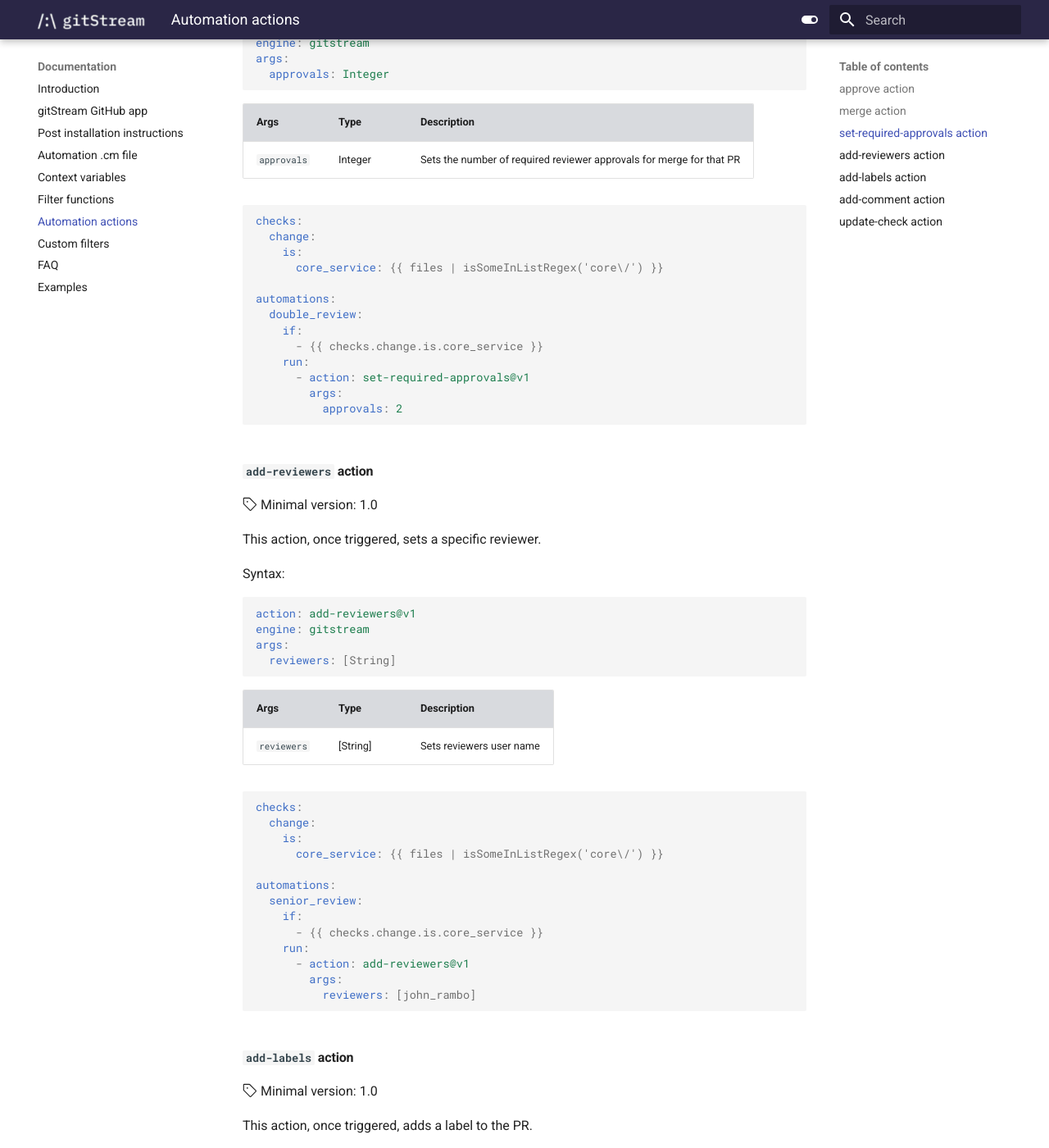
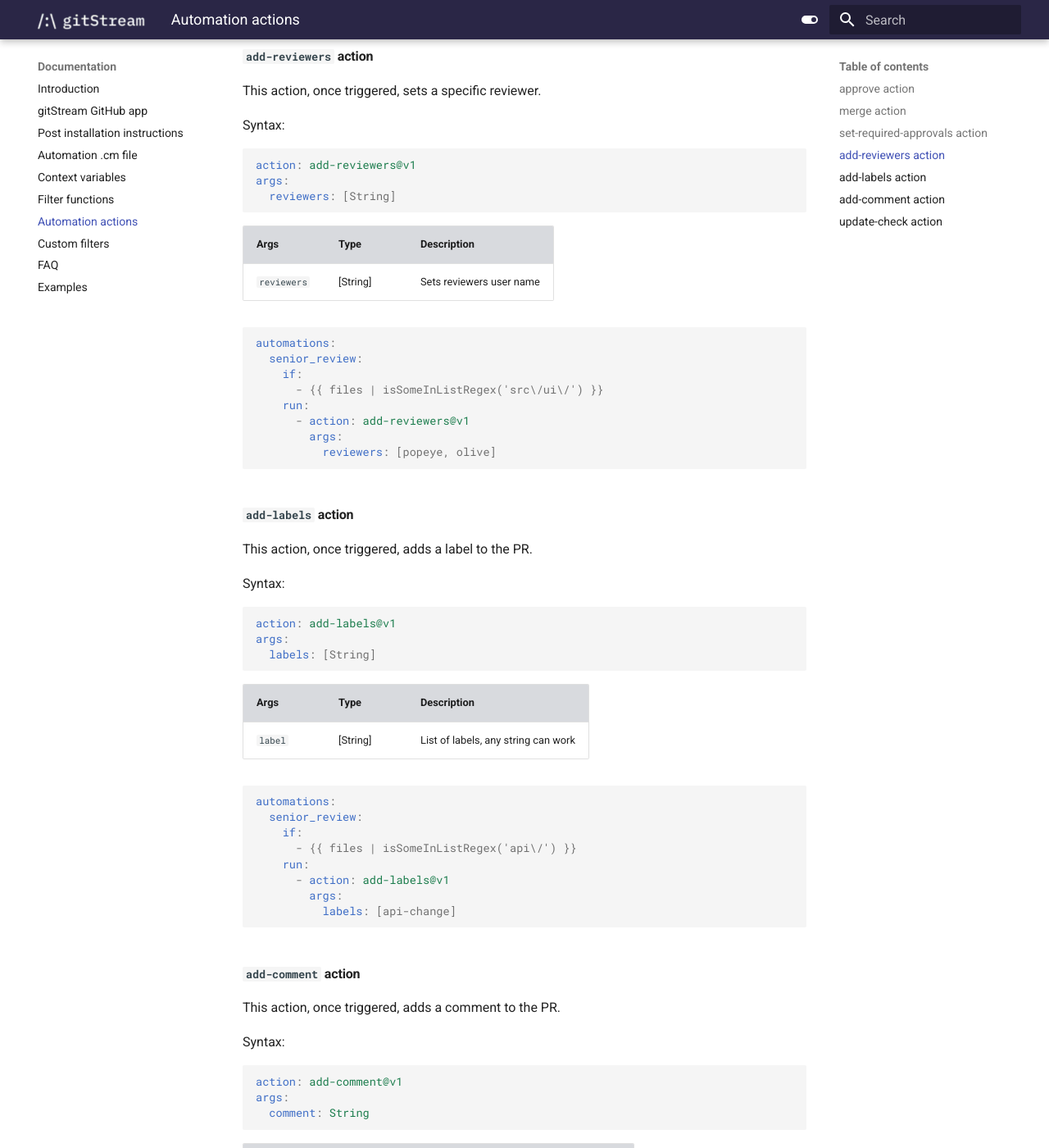
Before and after one commit to lkilpatrick/gitstream-mkdocs, an MkDocs documentation site: the page built from docs/25_gitstream-actions.md, in a window 1280 px wide and 1400 px high, scrolled down 2014 px. Shown: the whole window at 82% size. Built offline with MkDocs 1.6.1 and Material for MkDocs 9.7.7, drawn with Linux system fonts in a browser that asks for light colours; some of the changed text lies outside the part shown.

Commit message:
simplify

````diff
--- a/docs/25_gitstream-actions.md
+++ b/docs/25_gitstream-actions.md
@@ -12,37 +12,27 @@ gitStream executes actions in the order they are listed. If an action result fai
 
 #### `approve` action
 
-:octicons-tag-24: Minimal version: 1.0
-
 This action, once triggered, approves the PR for merge.
 
 Syntax:
 
 ```yaml
 action: approve@v1
-engine: gitstream
 ```
 
 Example:
 
 ```yaml
-checks:
-  filetypes:
-    is:
-      docs: {{ files | allDocs }}
-
 automations:
   small_change:
     if:
-      - {{ checks.filetypes.is.docs }}
+      - {{ source.diff.files | isFormattingChange }}
     run:
       - action: approve@v1
 ```
 
 
 #### `merge` action
-
-:octicons-tag-24: Minimal version: 1.0
 
 This action, once triggered, approve & merge the PR.
 
@@ -52,7 +42,6 @@ Syntax:
 
 ```yaml
 action: merge@v1
-engine: gitstream
 args:
     wait_for_all_checks: Boolean # default: false
     squash_on_merge: Boolean # default: false
@@ -61,25 +50,16 @@ args:
 Example:
 
 ```yaml
-checks:
-  filetypes:
-    is:
-      docs: {{ files | allDocs }}
-
 automations:
   small_change:
     if:
-      - {{ checks.filetypes.is.docs }}
+      - {{ files | allDocs }}
     run:
       - action: merge@v1
-        args:
-          wait_for_all_checks: true
 ```
 
 
 #### `set-required-approvals` action
-
-:octicons-tag-24: Minimal version: 1.0
 
 This action, once triggered, blocks PR merge till the desired reviewers approved the PR. The actions fail the check to prevent the PR for merge.
 
@@ -89,7 +69,6 @@ Syntax:
 
 ```yaml
 action: set-required-approvals@v1
-engine: gitstream
 args:
   approvals: Integer
 ```
@@ -99,15 +78,10 @@ args:
 | `approvals`| Integer   | Sets the number of required reviewer approvals for merge for that PR|
 
 ```yaml
-checks:
-  change:
-    is:
-      core_service: {{ files | isSomeInListRegex('core\/') }}
-
 automations:
   double_review:
     if:
-      - {{ checks.change.is.core_service }}
+      - {{ files | isSomeInListRegex('core\/') }}
     run:
       - action: set-required-approvals@v1
         args:
@@ -116,15 +90,12 @@ automations:
 
 #### `add-reviewers` action
 
-:octicons-tag-24: Minimal version: 1.0
-
 This action, once triggered, sets a specific reviewer.
 
 Syntax:
 
 ```yaml
 action: add-reviewers@v1
-engine: gitstream
 args:
   reviewers: [String]
 ```
@@ -134,24 +105,17 @@ args:
 | `reviewers` | [String]    | Sets reviewers user name |
 
 ```yaml
-checks:
-  change:
-    is:
-      core_service: {{ files | isSomeInListRegex('core\/') }}
-
 automations:
   senior_review:
     if:
-      - {{ checks.change.is.core_service }}
+      - {{ files | isSomeInListRegex('src\/ui\/') }}
     run:
       - action: add-reviewers@v1
         args:
-          reviewers: [john_rambo]
+          reviewers: [popeye, olive]
 ```
 
 #### `add-labels` action
-
-:octicons-tag-24: Minimal version: 1.0
 
 This action, once triggered, adds a label to the PR.
 
@@ -159,7 +123,6 @@ Syntax:
 
 ```yaml
 action: add-labels@v1
-engine: gitstream
 args:
   labels: [String]
 ```
@@ -169,24 +132,17 @@ args:
 | `label`    | [String]  | List of labels, any string can work |
 
 ```yaml
-checks:
-  change:
-    is:
-      core_service: {{ files | isSomeInListRegex('core\/') }}
-
 automations:
   senior_review:
     if:
-      - {{ checks.change.is.core_service }}
+      - {{ files | isSomeInListRegex('api\/') }}
     run:
       - action: add-labels@v1
         args:
-          labels: [core]
+          labels: [api-change]
 ```
 
 #### `add-comment` action
-
-:octicons-tag-24: Minimal version: 1.0
 
 This action, once triggered, adds a comment to the PR.
 
@@ -194,7 +150,6 @@ Syntax:
 
 ```yaml
 action: add-comment@v1
-engine: gitstream
 args:
   comment: String
 ```
@@ -204,15 +159,10 @@ args:
 | `comment`  | String    | Sets the comment, markdown is supported |
 
 ```yaml
-checks:
-  change:
-    is:
-      core_service: {{ files | isSomeInListRegex('core\/') }}
-
 automations:
   senior_review:
     if:
-      - {{ checks.change.is.core_service }}
+      - {{ files | isSomeInListRegex('core\/') }}
     run:
       - action: add-comment@v1
         args:
@@ -223,15 +173,12 @@ automations:
 
 ####  `update-check` action
 
-:octicons-tag-24: Minimal version: 1.0
-
 Used to workaround unnecessary checks, this action, update the defined check with the defined status if all conditions pass.
 
 Syntax:
 
 ```yaml
 action: update-check@v1
-engine: gitstream
 args:
   checkName: cypress-e2e
   status: completed
@@ -244,15 +191,10 @@ args:
 
 
 ```yaml
-checks:
-  content:
-    is:
-      assets_only: {{ files | isEveryInListRegex('.*.png$|.*.jpg$|.*.svg$|.*\.css$') }}
-
 automations:
   senior_review:
     if:
-      - {{ checks.content.is.assets_only }}
+      - {{ files | isEveryInListRegex('.*.png$|.*.jpg$|.*.svg$|.*\.css$') }}
     run:
       - action : update-check@v1
         args:
````
Also changed, not shown: docs/21_gitstream-context.md (+4 -5 lines), docs/23_gitstream-filters.md (+0 -34 lines).
